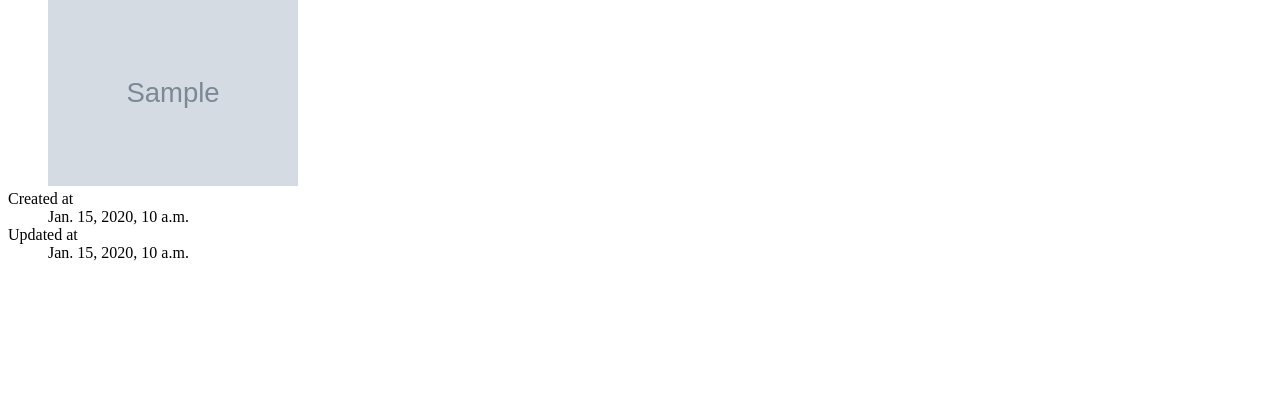
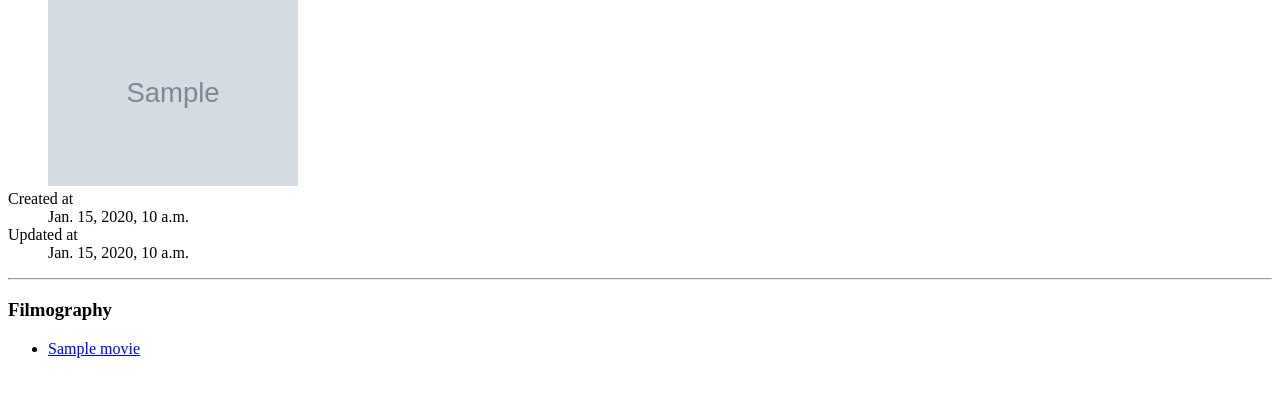
Before and after one commit to appdev-solutions/must-see-movies-django, a Django app: page /directors/1/ in a window 1280 px wide. Shown: the part 241-638 px from the top of the page. Run offline with Django 4.2, Linux system fonts and the light colour scheme; tables that the repository leaves empty hold one stand-in row (values such as "Sample post"); grey boxes marked "Sample" are stand-in pictures.

Commit message:
add filmography to director_detail.html

```diff
--- a/templates/director_detail.html
+++ b/templates/director_detail.html
@@ -46,4 +46,16 @@
         {{ director.updated_at }}
     </dd>
 </dl>
+
+<hr>
+
+<h3>Filmography</h3>
+
+<ul>
+    {% for movie in director.movie_set.all %}
+    <li>
+        <a href="{{ movie.get_absolute_url }}">{{ movie.title }}</a>
+    </li>
+    {% endfor %}
+</ul>
 {% endblock content %}
```
